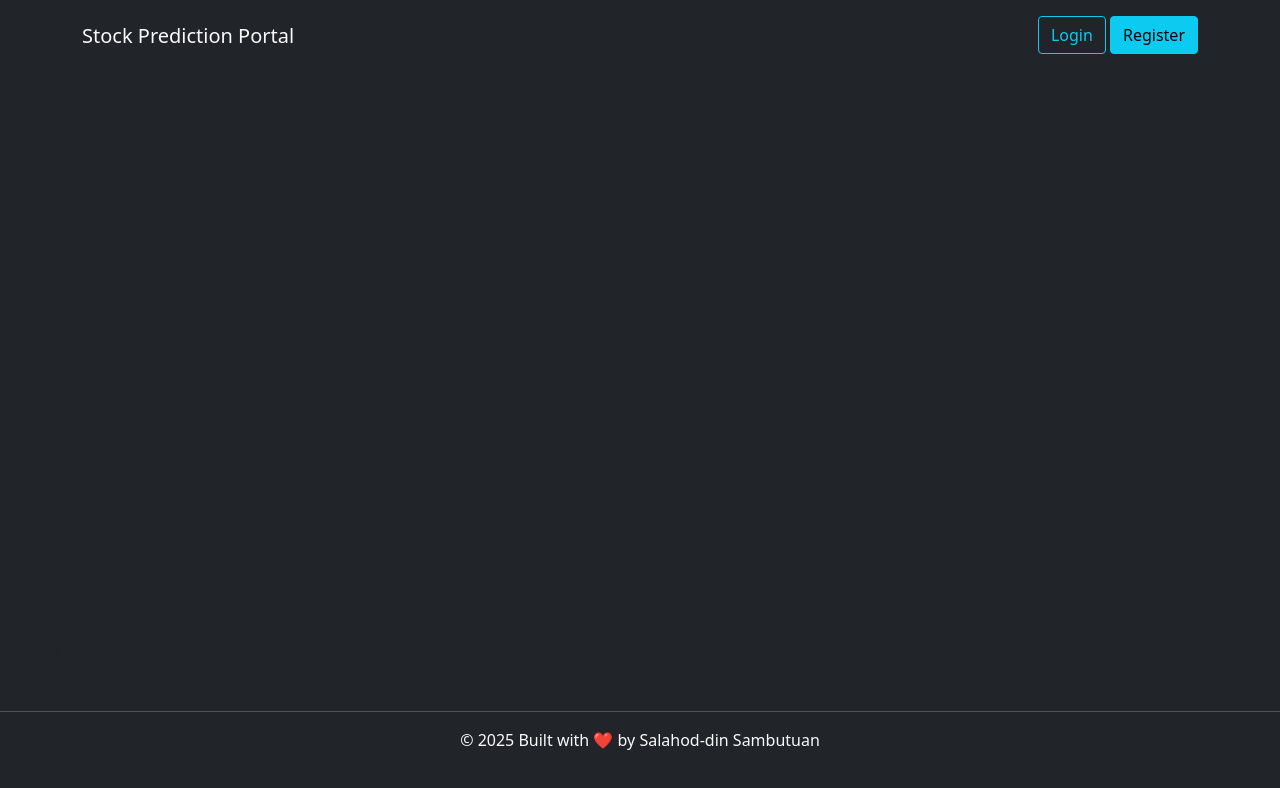
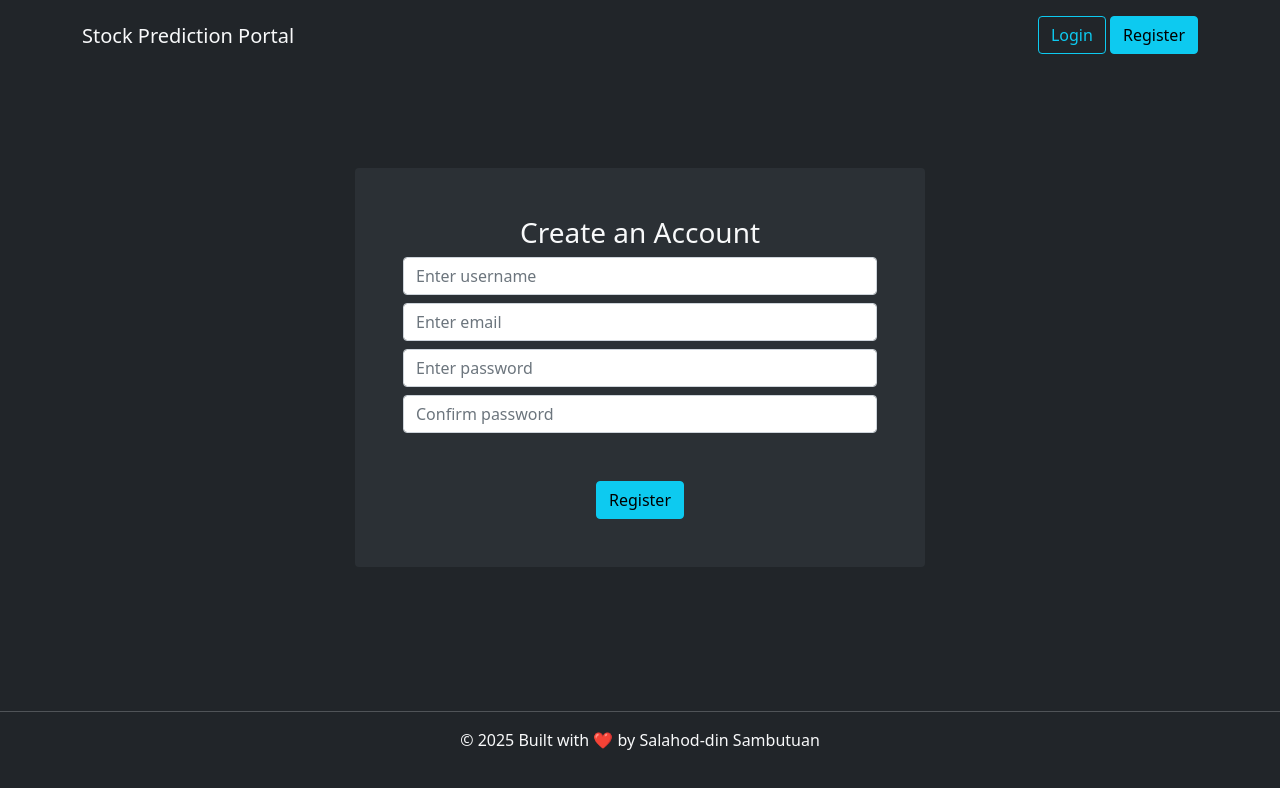
Before and after one commit to salahoddin/stock-prediction-portal, a React (Vite) app in the folder frontend-react/: page /register in a window 1280 px wide. Shown: the top 788 px of the page. Built offline with nearby package versions, Linux system fonts and the light colour scheme.

Commit message:
feat: Implement Register component and handlers

```diff
--- a/frontend-react/package.json
+++ b/frontend-react/package.json
@@ -10,6 +10,7 @@
     "preview": "vite preview"
   },
   "dependencies": {
+    "axios": "^1.12.0",
     "react": "^19.1.1",
     "react-dom": "^19.1.1",
     "react-router-dom": "^7.8.2"
--- a/frontend-react/src/components/Register.jsx
+++ b/frontend-react/src/components/Register.jsx
@@ -1,7 +1,56 @@
+import { useState } from "react"
+import axios from "axios"
+
 const Register = () => {
+
+const [formState, setFormState] = useState({
+    username: "",
+    email: "",
+    password: "",
+    confirmPassword: ""
+});
+
+const handleChange = (event) => {
+    const { name, value } = event.target;
+    setFormState((prevState) => ({ ...prevState, [name]: value }));
+};
+
+const handleSubmit = async (event) => {
+    event.preventDefault();
+    if (formState.password.length < 8) {
+        alert("Password must be at least 8 characters long");
+        return;
+    }
+    if (formState.password !== formState.confirmPassword) {
+        alert("Passwords do not match");
+        return;
+    }
+
+    // delete formState.confirmPassword;
+    try {
+        const response = await axios.post("http://127.0.0.1:8000/api/v1/auth/register/", formState)
+        console.log(response.data);
+    } catch (error) {
+        console.error(`Registration Error: ${error.response.data}`);
+    }
+};
+
     return (
         <>
-            Register
+            <div className="container">
+                <div className="row justify-content-center">
+                    <div className="col-md-6 bg-light-dark p-5 rounded">
+                        <h3 className="text-light text-center">Create an Account</h3>
+                        <form onSubmit={handleSubmit}>
+                            <input type="text" className="form-control mb-2" placeholder="Enter username" name="username" value={formState.username} onChange={handleChange}/>
+                            <input type="email" className="form-control mb-2" placeholder="Enter email" name="email" value={formState.email} onChange={handleChange}/>
+                            <input type="password" className="form-control mb-2" placeholder="Enter password" name="password" value={formState.password} onChange={handleChange}/>
+                            <input type="password" className="form-control mb-5" placeholder="Confirm password" name="confirmPassword" value={formState.confirmPassword} onChange={handleChange}/>
+                            <button type="submit" className="btn btn-info d-block mx-auto">Register</button>
+                        </form>
+                    </div>
+                </div>
+            </div>
         </>
     )
 }
```
Also changed, not shown: 2 other files (tests, documents, lock files or other folders).
